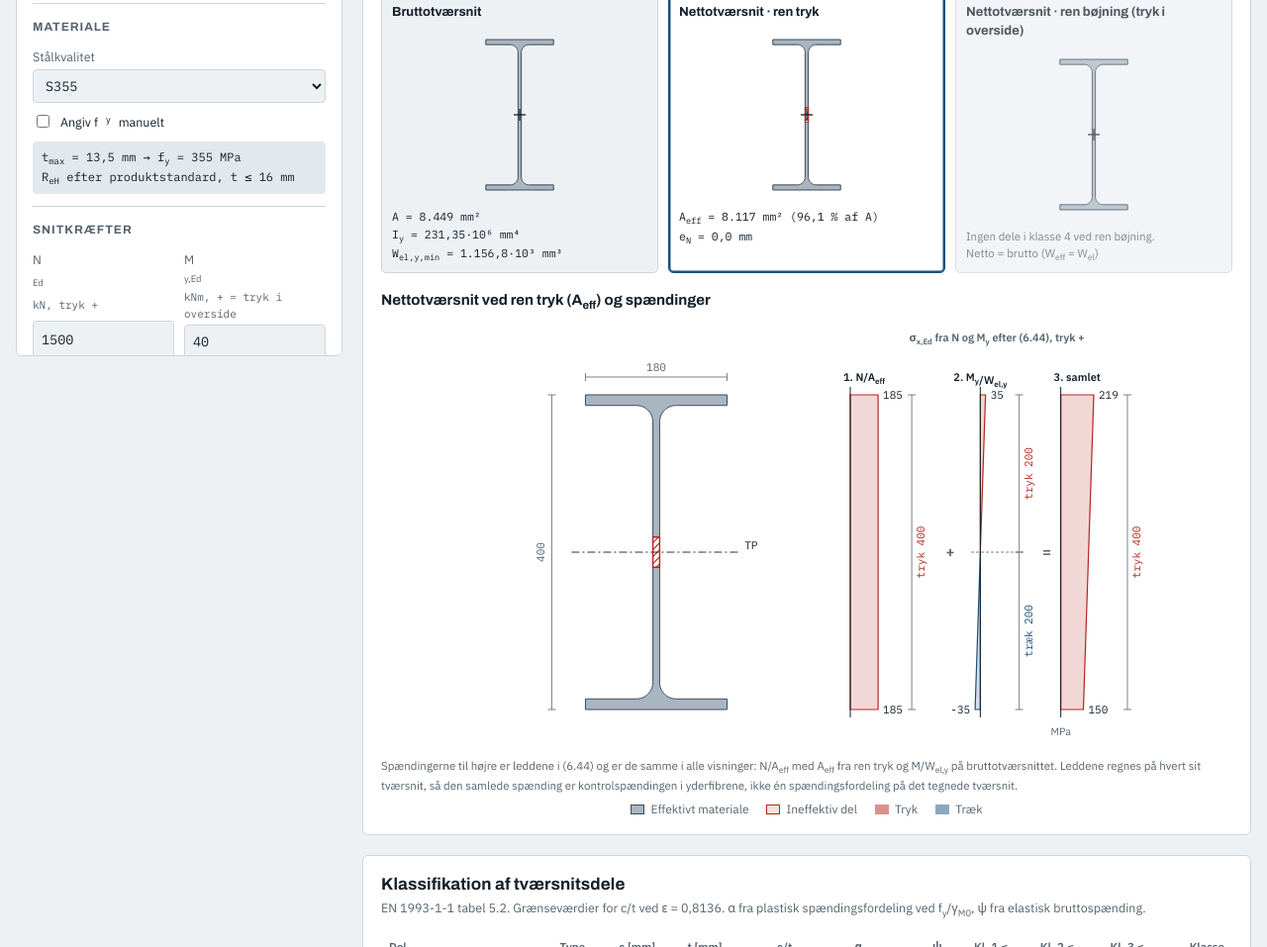
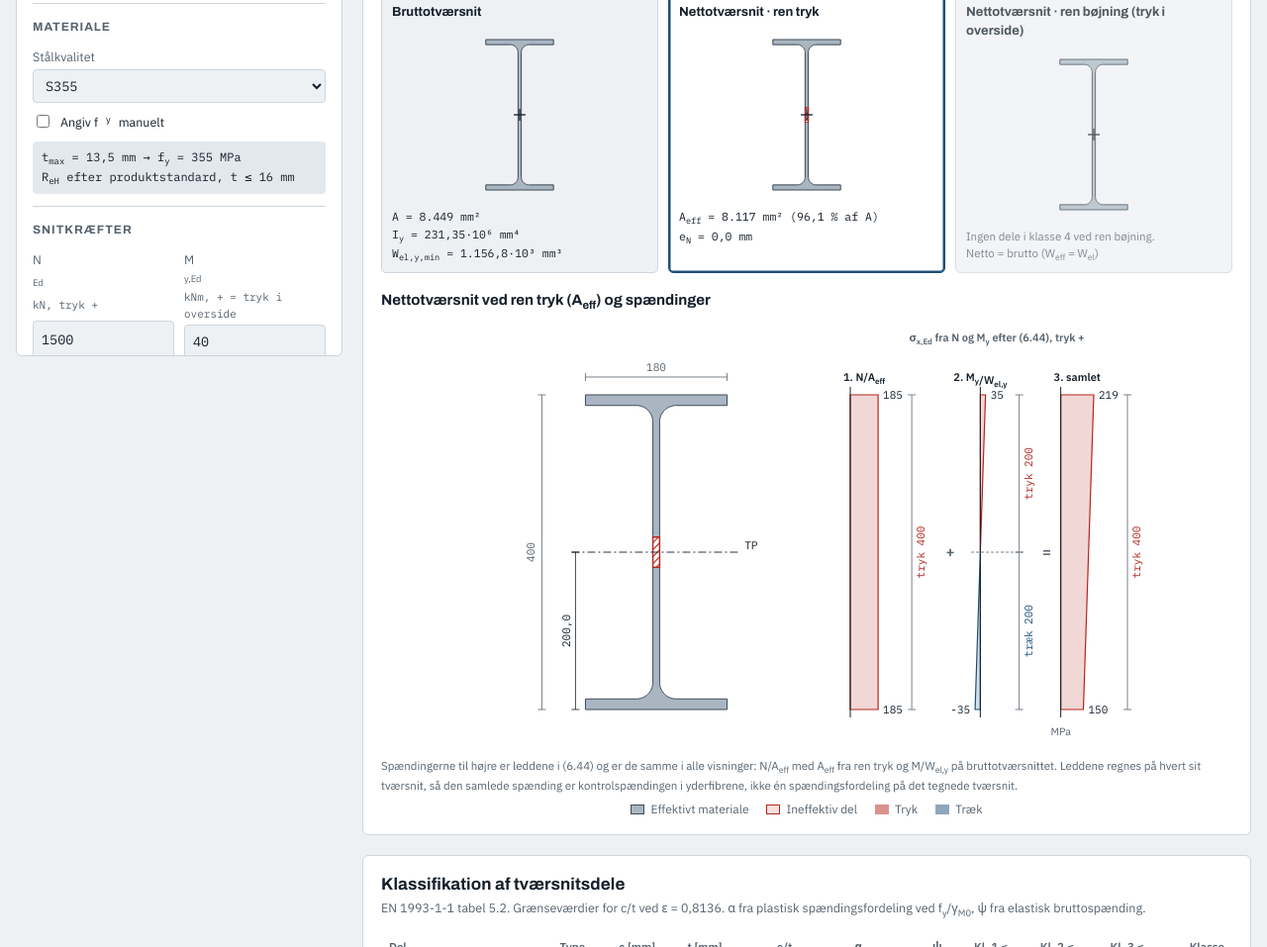
Before and after one commit to simonhansen8/Tvaersnitsklasseberegner, a plain HTML site: page index.html in a window 1280 px wide. Shown: the part 559-1516 px from the top of the page at 99% size. Drawn offline with Linux system fonts and the light colour scheme.

Commit message:
Mål på tyngdepunkternes placering i tværsnitstegningen (#27)
* Mål på spændingsdiagrammerne: nullinje og højde/bredde af tryk- og trækzonen

Co-Authored-By: Claude Opus 5.5 <noreply@anthropic.com>
Claude-Session: https://claude.ai/code/session_01BChiaB2cewqzfavohca5bh

* Mål på alle spændingskurver og afstand fra tyngdepunkt til σ = 0

Co-Authored-By: Claude Opus 5.5 <noreply@anthropic.com>
Claude-Session: https://claude.ai/code/session_01BChiaB2cewqzfavohca5bh

* Eget mål på hver spændingskurve hen over højden

Co-Authored-By: Claude Opus 5.5 <noreply@anthropic.com>
Claude-Session: https://claude.ai/code/session_01BChiaB2cewqzfavohca5bh

* Mål på tyngdepunkternes placering i tværsnitstegningen

Co-Authored-By: Claude Opus 5.5 <noreply@anthropic.com>
Claude-Session: https://claude.ai/code/session_01BChiaB2cewqzfavohca5bh

---------

Co-authored-by: Claude <noreply@anthropic.com>

```diff
--- a/index.html
+++ b/index.html
@@ -1629,7 +1629,7 @@ const zoneLab = (len, sg) => ({ word: sg >= 0 ? 'tryk' : 'træk', mm: f(Math.abs
 function pathOf(pts, X, Y) { return 'M' + pts.map(p => X(p[0]).toFixed(2) + ',' + Y(p[1]).toFixed(2)).join('L') + 'Z'; }
 function svgSection(res, eff) {
   const sec = res.sec, G = res.G, isC = sec.type === 'channel', isZ = !!eff && eff === res.effZ, wZ = !isC && res.MzEd !== 0 && sec.type !== 'angle';
-  const dz = isC && !isZ && hasDeltaMz(res), H0 = 430, W = 640, H = H0 + (dz ? 0 : isC ? 215 : wZ ? 160 : 0), top = 72, bot = 40, secH = H0 - top - bot;
+  const dz = isC && !isZ && hasDeltaMz(res), H0 = 430, W = 640, H = H0 + (dz ? 0 : isC ? 229 : wZ ? 160 : 0), top = 72, bot = 40, secH = H0 - top - bot;
   const s = Math.min(250 / sec.bmax, secH / sec.h), cx = 200, z0 = top + (secH - sec.h * s) / 2;
   const X = y => cx + y * s, Y = z => z0 + (sec.h - z) * s;
   let out = `<svg viewBox="0 0 ${W} ${H}" role="img" aria-label="Tværsnit ${sec.name}">
@@ -1637,7 +1637,7 @@ function svgSection(res, eff) {
   out += `<path d="${sec.shapes.map(sh => pathOf(sh.pts, X, Y)).join('')}" fill-rule="evenodd" style="fill:var(--steel);stroke:var(--steel-edge);stroke-width:1"/>`;
   if (eff) for (const hpts of eff.holes) out += `<path d="${pathOf(hpts, X, Y)}" style="fill:url(#hatch);stroke:var(--k4);stroke-width:1.4"/>`;
   // dimensioner
-  const xl = X(-sec.bmax / 2) - 34, yt = Y(sec.h) - 18;
+  const xl = X(-sec.bmax / 2) - 44, yt = Y(sec.h) - 18;
   out += `<g style="stroke:var(--muted);stroke-width:.8;fill:none"><line x1="${xl}" y1="${Y(sec.h)}" x2="${xl}" y2="${Y(0)}"/><line x1="${xl - 4}" y1="${Y(sec.h)}" x2="${xl + 4}" y2="${Y(sec.h)}"/><line x1="${xl - 4}" y1="${Y(0)}" x2="${xl + 4}" y2="${Y(0)}"/>
     <line x1="${X(-sec.bmax / 2)}" y1="${yt}" x2="${X(sec.bmax / 2)}" y2="${yt}"/><line x1="${X(-sec.bmax / 2)}" y1="${yt - 4}" x2="${X(-sec.bmax / 2)}" y2="${yt + 4}"/><line x1="${X(sec.bmax / 2)}" y1="${yt - 4}" x2="${X(sec.bmax / 2)}" y2="${yt + 4}"/></g>`;
   out += `<text x="${xl - 7}" y="${(Y(sec.h) + Y(0)) / 2}" transform="rotate(-90 ${xl - 7} ${(Y(sec.h) + Y(0)) / 2})" text-anchor="middle" style="fill:var(--muted);font:11px var(--f-mono)">${f(sec.h, 0)}</text>`;
@@ -1669,6 +1669,23 @@ function svgSection(res, eff) {
     });
     if (eff) out += `<circle cx="${X(eff.yc)}" cy="${Y(eff.zc)}" r="3.2" style="fill:var(--k4)"/>`;
     out += `<circle cx="${X(yc)}" cy="${Y(zc)}" r="3.2" style="fill:var(--ink)"/>`;
+  }
+  // Mål på tyngdepunkternes placering: højden over underkanten (lodret, til venstre) og for C/U og L afstanden fra venstre kant (vandret, under)
+  {
+    const halo = 'paint-order:stroke;stroke:var(--surface);stroke-width:3px;stroke-linejoin:round';
+    const tk = (x1, y1, x2, y2) => `<line x1="${x1}" y1="${y1}" x2="${x2}" y2="${y2}"/>`;
+    const ezc = eff && Math.abs(eff.zc - G.zc) > 1e-3 ? eff.zc : null;
+    const vD = (x, z, col) => `<g style="stroke:${col};stroke-width:.8;fill:none">${tk(x, Y(0), x, Y(z))}${tk(x - 4, Y(0), x + 4, Y(0))}${tk(x - 4, Y(z), x + 4, Y(z))}</g>`
+      + `<text x="${x - 5}" y="${(Y(0) + Y(z)) / 2}" transform="rotate(-90 ${x - 5} ${(Y(0) + Y(z)) / 2})" text-anchor="middle" style="fill:${col};font:11px var(--f-mono);${halo}">${f(z, 1)}</text>`;
+    out += vD(X(-sec.bmax / 2) - 10, G.zc, 'var(--ink)');
+    if (ezc != null) out += vD(X(-sec.bmax / 2) - 24, ezc, 'var(--k4)');
+    const ecy = sec.type === 'channel' ? (eff && eff.P ? eff.P.yc : null) : sec.type === 'angle' ? (eff ? eff.yc : null) : null;
+    if (sec.type === 'channel' || sec.type === 'angle') {
+      const hD = (y, yc, col) => `<g style="stroke:${col};stroke-width:.8;fill:none">${tk(X(-sec.bmax / 2), y, X(yc), y)}${tk(X(-sec.bmax / 2), y - 4, X(-sec.bmax / 2), y + 4)}${tk(X(yc), y - 4, X(yc), y + 4)}</g>`
+        + `<text x="${(X(-sec.bmax / 2) + X(yc)) / 2}" y="${y - 3}" text-anchor="middle" style="fill:${col};font:11px var(--f-mono);${halo}">${f(yc + sec.bmax / 2, 1)}</text>`;
+      out += hD(Y(0) + 20, G.yc, 'var(--ink)');
+      if (ecy != null && Math.abs(ecy - G.yc) > 1e-3) out += hD(Y(0) + 34, ecy, 'var(--k4)');
+    }
   }
   // Spændingsdiagram hen over højden: leddene i (6.44) hver for sig og samlet, uanset hvilket tværsnit der er tegnet.
   // Klasse 4: N/A_eff (A_eff fra ren tryk) + (M_y − N·e_N)·(z − z_c)/I på tværsnittet ved ren bøjning i momentets retning (W_eff,y).
@@ -1737,8 +1754,8 @@ function svgSection(res, eff) {
         : `<text x="${xq + 7}" y="${(d > 0 ? ya : yb) + (d > 0 ? -3 : 11)}" style="fill:var(--ink);font:10.5px var(--f-mono)">${t}</text>`;
     }
   }
-  if (isC && !isZ && !dz) out += svgChannelZ(res, X, Y(0) + 34, isEff);
-  if (wZ || (isC && isZ)) out += svgWidthZ(res, X, Y(0) + 34, isZ ? eff : null);
+  if (isC && !isZ && !dz) out += svgChannelZ(res, X, Y(0) + 48, isEff);
+  if (wZ || (isC && isZ)) out += svgWidthZ(res, X, Y(0) + (isC ? 48 : 34), isZ ? eff : null);
   // bredere tegning, når kurverne har mål
   return out.replace(`<svg viewBox="0 0 ${W} ${H}"`, `<svg viewBox="0 0 ${W2} ${H}" style="max-width:${W2}px"`) + '</svg>';
 }
```
